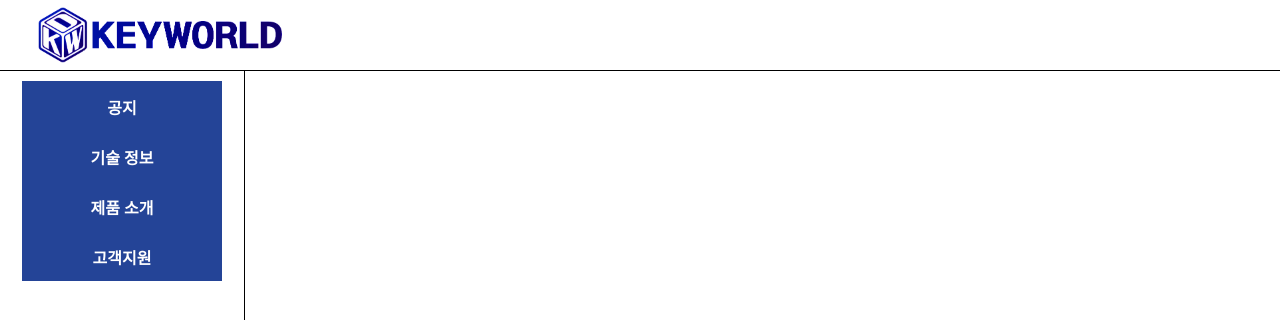
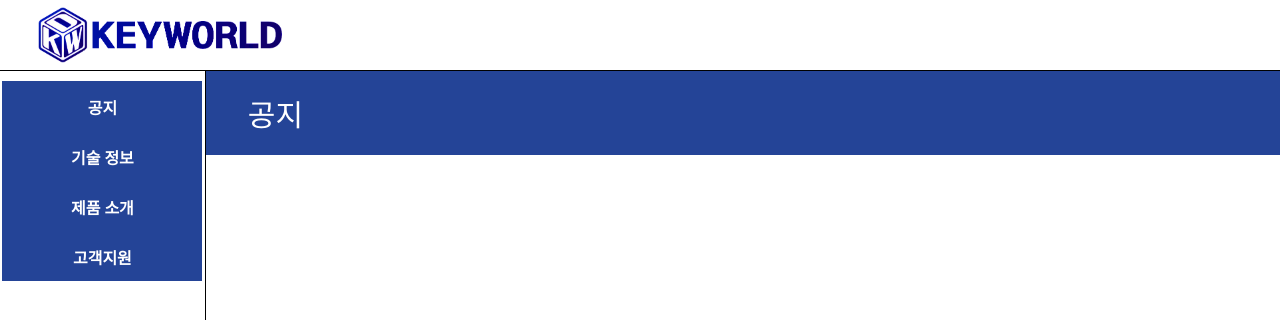
Before and after one commit to Keyworld-khu/keyworld-client, a React (Create React App) app: page /admin in a window 1280 px wide. Shown: the top 320 px of the page. Built offline with nearby package versions, Linux system fonts and the light colour scheme; the HTML template or start-up script is replaced by a standard one.

Commit message:
feat: Add content that changes to nav

```diff
--- a/src/assets/css/admin.css
+++ b/src/assets/css/admin.css
@@ -7,15 +7,25 @@
 .admin-nav {
   width: 200px;
   margin-top: 10px !important;
-  background-color: #244497;
 }
 
 .admin-nav nav {
   box-sizing: border-box;
-  color: white;
+  color: #fff;
   width: 100%;
   height: 50px;
   text-align: center;
   padding: 14px;
   cursor: pointer;
 }
+
+.admin-content {
+  width: 100%;
+  height: 100%;
+}
+
+.admin-content-header {
+  color: #fff;
+  box-sizing: border-box;
+  padding: 20px 0 20px 42px;
+}
--- a/src/assets/css/index.css
+++ b/src/assets/css/index.css
@@ -6,8 +6,16 @@
   display: flex;
 }
 
+.f-30 {
+  font-size: 30px;
+}
+
 .fw-600 {
   font-weight: 600;
+}
+
+.bg-color {
+  background-color: #244497;
 }
 
 body {
--- /dev/null
+++ b/src/components/admin/AdminContent.jsx
@@ -0,0 +1,13 @@
+import React from "react";
+
+const AdminContent = (props) => {
+  const { nav } = props;
+
+  return (
+    <div className="admin-content">
+      <div className="admin-content-header bg-color f-30">{nav}</div>
+    </div>
+  );
+};
+
+export default AdminContent;
--- /dev/null
+++ b/src/components/admin/AdminNav.jsx
@@ -0,0 +1,42 @@
+import React from "react";
+
+const AdminNav = (props) => {
+  const { setNav } = props;
+
+  return (
+    <div className="admin-left">
+      <div className="admin-nav bg-color mr-0 fw-600">
+        <nav
+          onClick={() => {
+            setNav("공지");
+          }}
+        >
+          공지
+        </nav>
+        <nav
+          onClick={() => {
+            setNav("기술 정보");
+          }}
+        >
+          기술 정보
+        </nav>
+        <nav
+          onClick={() => {
+            setNav("제품 소개");
+          }}
+        >
+          제품 소개
+        </nav>
+        <nav
+          onClick={() => {
+            setNav("고객지원");
+          }}
+        >
+          고객지원
+        </nav>
+      </div>
+    </div>
+  );
+};
+
+export default AdminNav;
--- a/src/pages/Admin.jsx
+++ b/src/pages/Admin.jsx
@@ -1,21 +1,19 @@
-import React from "react";
+import React, { useState } from "react";
 import Header from "../components/layout/Header";
 
 import "../assets/css/admin.css";
+import AdminNav from "../components/admin/AdminNav";
+import AdminContent from "../components/admin/AdminContent";
 
 const Admin = () => {
+  const [nav, setNav] = useState("공지");
+
   return (
     <div className="admin">
       <Header />
       <div className="flex">
-        <div className="admin-left">
-          <div className="admin-nav mr-0 fw-600">
-            <nav>공지</nav>
-            <nav>기술 정보</nav>
-            <nav>제품 소개</nav>
-            <nav>고객지원</nav>
-          </div>
-        </div>
+        <AdminNav setNav={setNav} />
+        <AdminContent nav={nav} />
       </div>
     </div>
   );
```
